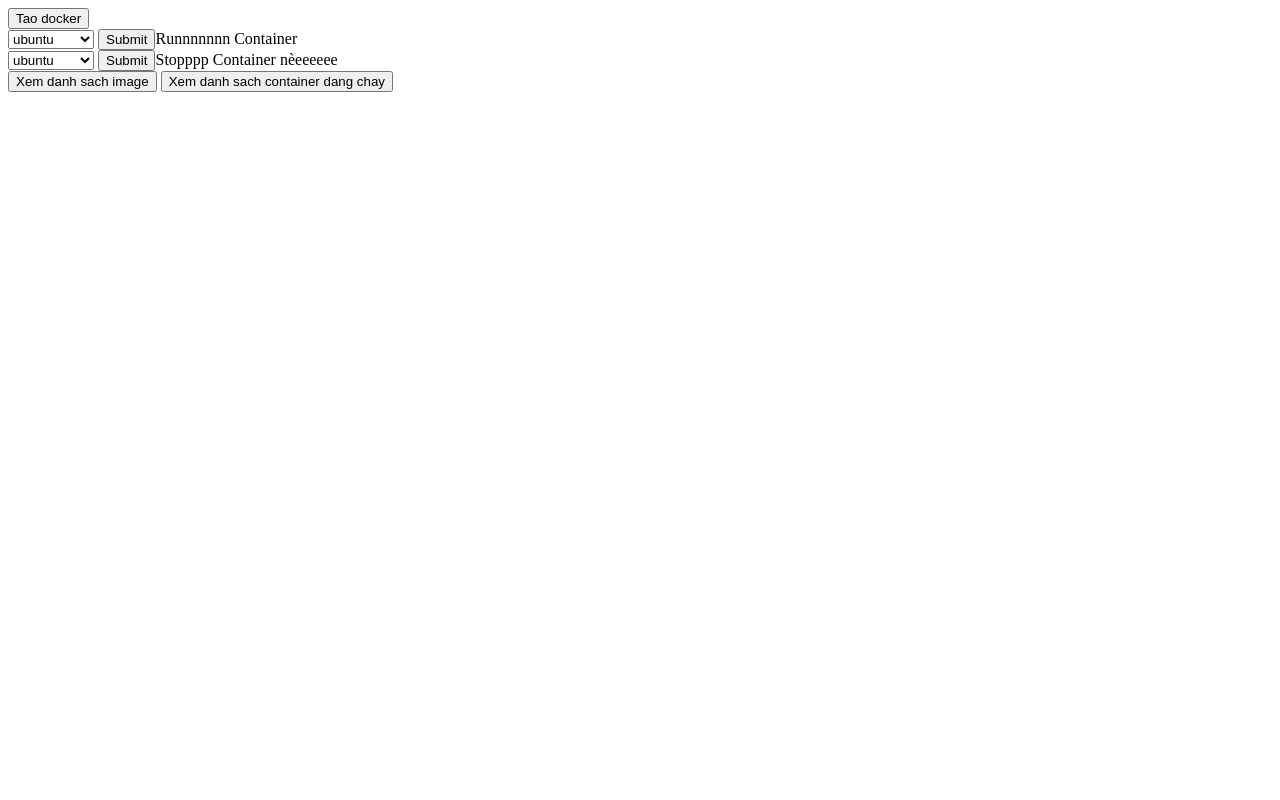
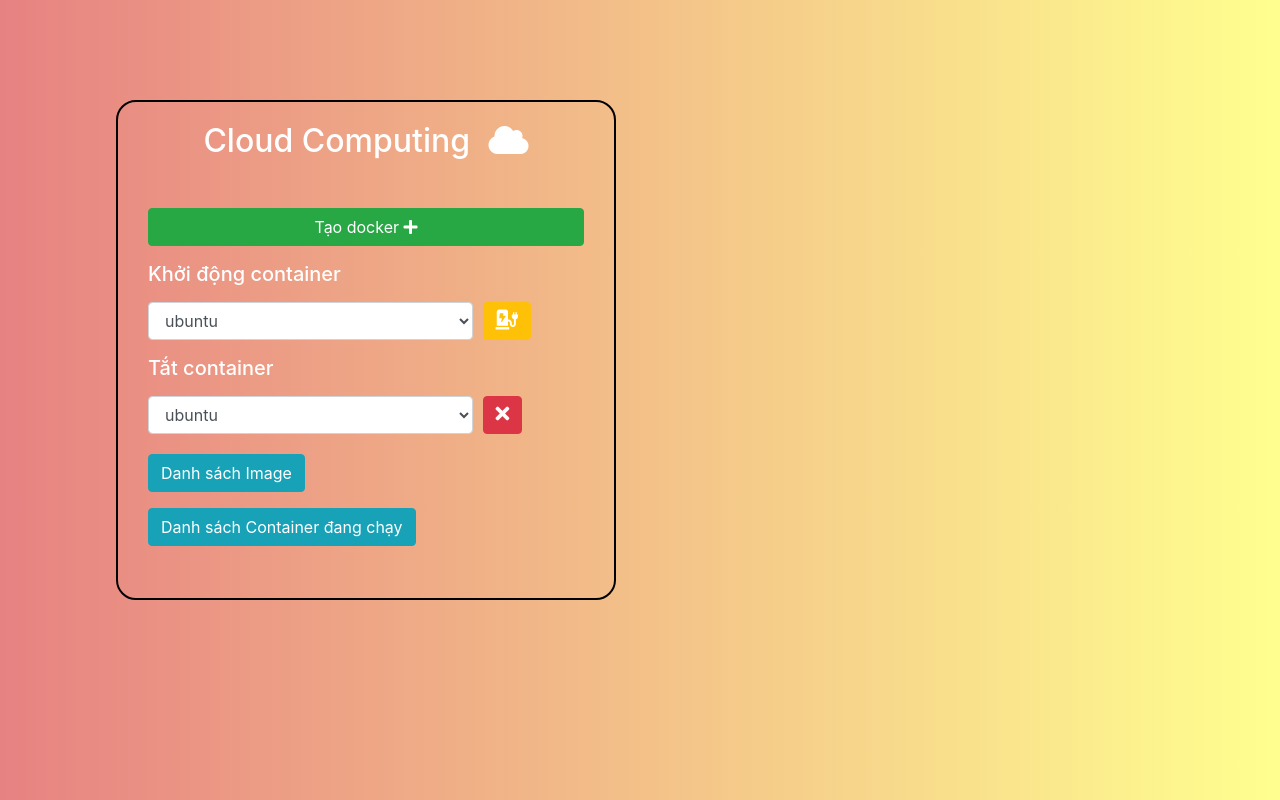
Before and after one commit to LQuangTien/dtdm, a website: page index.html in a window 1280 px wide. Drawn offline with nearby package versions, Linux system fonts and the light colour scheme.

Commit message:
them css va animation

```diff
--- a/index.html
+++ b/index.html
@@ -1,51 +1,224 @@
 <!DOCTYPE html>
 <html lang="en">
+
 <head>
   <meta charset="UTF-8" />
-    <title></title>
+  <title>Docker</title>
+  <!-- Link CDN BS4  -->
+  <link rel="stylesheet" href="https://cdn.jsdelivr.net/npm/bootstrap@4.5.3/dist/css/bootstrap.min.css"
+    integrity="sha384-TX8t27EcRE3e/ihU7zmQxVncDAy5uIKz4rEkgIXeMed4M0jlfIDPvg6uqKI2xXr2" crossorigin="anonymous">
+  <!-- Link Fontawesome -->
+  <link rel="stylesheet" href="https://cdnjs.cloudflare.com/ajax/libs/font-awesome/5.14.0/css/all.min.css"
+    integrity="sha512-1PKOgIY59xJ8Co8+NE6FZ+LOAZKjy+KY8iq0G4B3CyeY6wYHN3yt9PW0XpSriVlkMXe40PTKnXrLnZ9+fkDaog=="
+    crossorigin="anonymous" />
+  <!-- <link rel="stylesheet" href="./index.css"> -->
+  <!-- Link animate -->
+  <link rel="stylesheet" href="https://cdnjs.cloudflare.com/ajax/libs/animate.css/4.1.1/animate.min.css" />
+</head>
 <style>
+  body,
+  html {
+    height: 100%;
+  }
+
+
+  h1,
+  h2,
+  h3,
+  h4,
+  h5 {
+    color: white;
+    /* margin: 0; */
+    padding: 0;
+  }
+
+
+
+
+  .background__main {
+    background-image: linear-gradient(to right, #e78282, #ffff8f);
+    height: 100%;
+  }
+
+  .background__main .wrap__out {
+    position: absolute;
+
+    left: 20%;
+    margin-top: 100px;
+    width: 500px;
+    height: 500px;
+    border: 2px solid black;
+    border-radius: 20px;
+  }
+
+  .wrap__main {
+    padding: 20px;
+    width: 100%;
+  }
+
+  .wrap__main h2 {
+    text-align: center;
+    color: white;
+  }
+
+  .wrap__main h2 i {
+    padding-left: 10px;
+  }
+
+  .wrap__form {
+    padding: 10px;
+    padding-top: 40px;
+  }
+
+
+  #btnRunCon i {
+    font-size: 20px;
+    color: white;
+    /* transform: rotate(32deg); */
+    /* line-height: 34px; */
+  }
+
+  #btnRunCon:hover {
+    background-color: azure;
+  }
+
+  #btnRunCon:hover i {
+
+    animation: tada;
+    /* referring directly to the animation's @keyframe declaration */
+    animation-duration: 1s;
+    /* don't forget to set a duration! */
+    color: #ffc107;
+
+  }
+
+  #btnShutCon i {
+    font-size: 20px;
+  }
+
+  #btnShutCon:hover {
+    background-color: azure;
+  }
+
+  #btnShutCon:hover i {
+    animation: jello;
+    animation-duration: 1s;
+    animation-delay: 0.1s;
+    color: #dc3545;
+  }
+
+
   .wordspace {
     word-spacing: 12px;
     text-align: left;
   }
+
   table td,
   table th {
     padding: 12px;
   }
 </style>
-  </head>
+
 <body>
-    <button onclick="createDocker()">Tao docker</button>
+  <section class="background__main">
+    <div class="row">
+      <div class="col-6 position-relative">
+        <section class="wrap__out  animate__animated animate__flipInX ">
+          <section class="wrap__main ">
+            <h2>Cloud Computing <span><i class="fa fa-cloud"></i></span></h2>
+            <div class="wrap__form">
+              <div class="form-group">
+                <button class="btn btn-success w-100" onclick="createDocker()">Tạo docker <i
+                    class="fa fa-plus"></i></button>
+              </div>
+
+
+
               <form id="formRun" action="/run" method="post">
-      <select name="imageName">
+                <div class="form-row">
+                  <div class="col-12">
+                    <label for="selImageName">
+                      <h5>Khởi động container</h5>
+                    </label>
+                  </div>
+                  <div class="form-group col-9">
+                    <select id="selImageName" name="imageName" class="form-control">
                       <option value="ubuntu:18.04">ubuntu</option>
                       <option value="hello-world">hello world</option>
                     </select>
-      <input type="submit" >Runnnnnnn Container</input>
+                  </div>
+                  <div class="form-group col-3">
+                    <button id="btnRunCon" class="btn btn-warning" type="submit"><i
+                        class="fa fa-charging-station"></i></i></button>
+                  </div>
+                </div>
+
               </form>
+
               <form id="formStop" action="/stop" method="post">
-      <select name="containerName">
+                <div class="form-row">
+                  <div class="col-12">
+                    <label for="selContainerName">
+                      <h5>Tắt container</h5>
+                    </label>
+                  </div>
+                  <div class="form-group col-9">
+                    <select name="containerName" class="form-control">
                       <option value="ubuntu">ubuntu</option>
                       <option value="helloworld">hello world</option>
                     </select>
-      <input type="submit" >Stopppp Container nèeeeeee</input>
+                  </div>
+                  <div class="form-group col-3">
+                    <button type="submit" class="btn btn-danger" id="btnShutCon"><i class="fa fa-times"></i></button>
+                  </div>
+                </div>
+
+
               </form>
-    <button onclick="getImages()">Xem danh sach image</button>
-    <button onclick="getContainers()">Xem danh sach container dang chay</button>
-    <div id="test"></div>
+              <div class="btnDanhSach pt-1">
+                <!-- <h2>Danh sách</h2> -->
+                <div class="form-group">
+                  <button class="btn btn-info" onclick="getImages()">Danh sách Image</button>
+                </div>
+                <div class="form-group">
+                  <button class="btn btn-info" onclick="getContainers()">Danh sách Container đang chạy</button>
+                </div>
+              </div>
+
+            </div>
+          </section>
+        </section>
+      </div>
+      <div class="col-6">
+        <div id="test" style="margin-top: 250px;"></div>
+      </div>
+    </div>
+
+
+
+
+  </section>
+  <!-- Link JS BS4  -->
+  <script src="https://code.jquery.com/jquery-3.5.1.min.js"
+    integrity="sha256-9/aliU8dGd2tb6OSsuzixeV4y/faTqgFtohetphbbj0=" crossorigin="anonymous"></script>
+
+  <script src="https://cdn.jsdelivr.net/npm/bootstrap@4.5.3/dist/js/bootstrap.bundle.min.js"
+    integrity="sha384-ho+j7jyWK8fNQe+A12Hb8AhRq26LrZ/JpcUGGOn+Y7RsweNrtN/tE3MoK7ZeZDyx"
+    crossorigin="anonymous"></script>
 </body>
 <script>
   document.getElementById('formRun').addEventListener('onsubmit',
-      function(event){
+    function (event) {
       event.preventDefault()
     });
 
   document.getElementById('formStop').addEventListener('onsubmit',
-      function(event){
+    function (event) {
       event.preventDefault()
     });
   function runDocker() {
     document.getElementById("test").innerHTML = "";
+
     fetch("http://localhost:3000/run")
       .then((res) => res.json())
       .then((data) => {
@@ -56,7 +229,7 @@
         });
       });
   }
-    function stopContainer () {
+  function stopContainer() {
     fetch("http://localhost:3000/stop")
   }
 
@@ -76,6 +249,7 @@
   }
   function getImages() {
     document.getElementById("test").innerHTML = "";
+    document.getElementById("test").classList.add('animate__animated','animate__fadeInRight');
     fetch("http://localhost:3000/images")
       .then((res) => res.json())
       .then((data) => {
@@ -116,4 +290,5 @@
     return newEle;
   }
 </script>
+
 </html>
```
Lines whose indentation alone changed are shown as unchanged.
